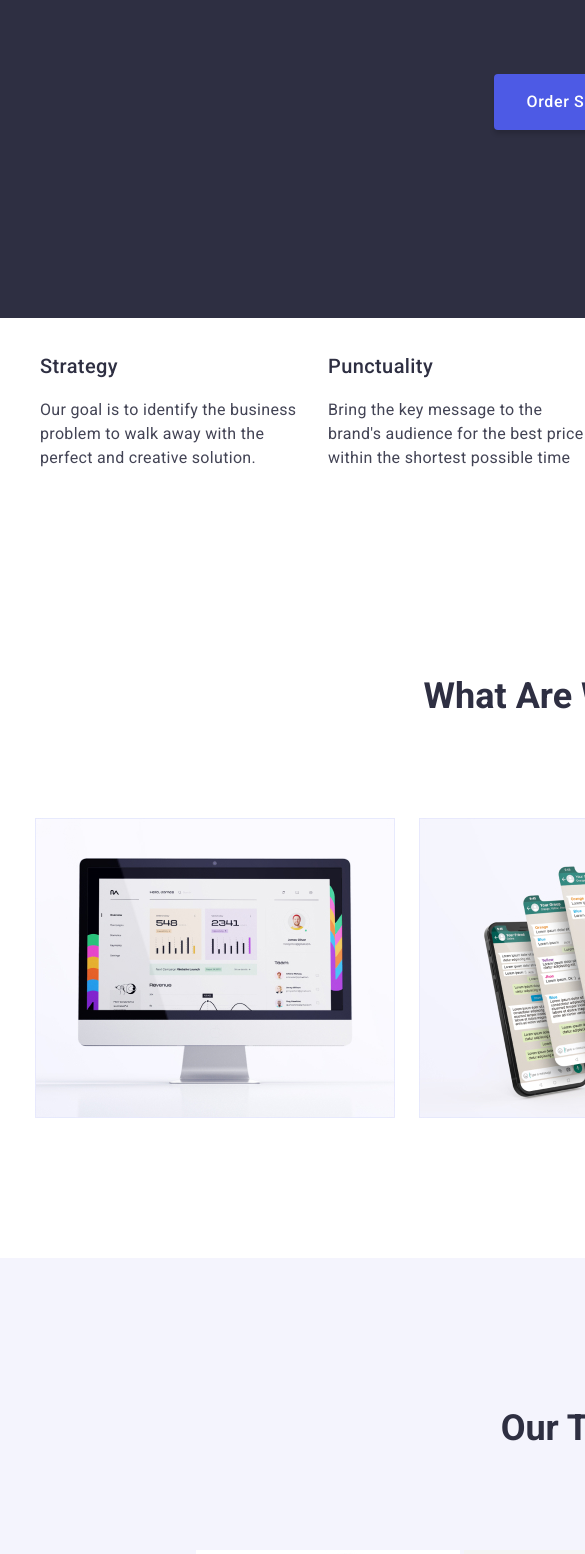
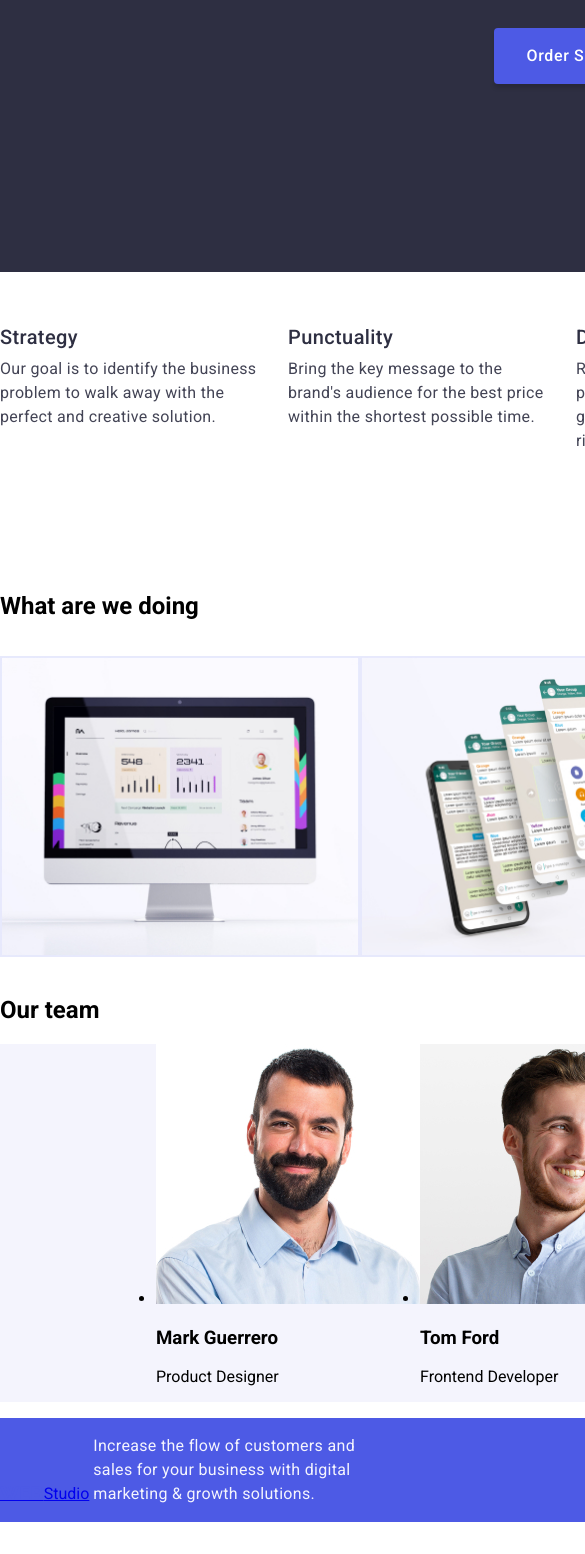
Before and after one commit to RamonSanGabriel/goit-markup-hw-03, a plain HTML site: page index.html in a window 390 px wide. Shown: the part 446-2000 px from the top of the page, 585 px wide, since content can reach past the window. After the commit the page ends 1968 px from the top, so only its background shows below. Drawn offline with Linux system fonts and the light colour scheme.

Commit message:
updated style and classnames

```diff
--- a/css/styles.css
+++ b/css/styles.css
@@ -1,15 +1,28 @@
-* {
-  font: inherit;
+*,
+*::before,
+*::after {
+  box-sizing: border-box;
 }
+:root {
+  --navyblue:#2E2F42;
+  --cloud:#F4F4FD;
+  --ocean:#404BBF;
+  --slate:#434455;
+  --iris:#4D5AE5;
+  --cornflower:#E7E9FC;
+}
+*
 body {
   font-family: "Roboto", sans-serif;
-  color: var(--navyblue,#2E2F42);
-  color: var(--cloud, #F4F4FD);
-  color: var(--ocean,#404BBF);
-  color: var(--slate, #434455);
-  min-width: 1158px;
-  max-width: 1140px;
+  width: 1158px;
+  /* max-width: 1140px; */
   /* min-width: fit-content; */
+}
+.navigation-section a:last-child,
+.address-section a:last-child,
+.feature li:last-child,
+.section2 img:last-child {
+  margin-right: 0;
 }
   /* Navigation container section  */
 .container {
@@ -19,8 +32,7 @@ body {
   flex-shrink: 0;
   text-decoration: none;
   width: 1158px;
-  padding: 24px 0;
-  border: 3px solid red;
+  /* padding: 24px 0; */
 }
 .navigation > a {
   color: var(--navyblue);
@@ -32,7 +44,6 @@ body {
   line-height: 1.313rem;
   letter-spacing: 0.54px;
   text-transform: uppercase;
-  border: 3px solid lightcoral;
 }
 /* .navigation-logo {
   display: inline-flex;
@@ -56,8 +67,9 @@ body {
   color: var(--navyblue,#2E2F42);
   padding: 0;
   margin-left: 76px;
-  /* margin-right: 332px; */
-  border: 3px solid lightseagreen;
+}
+.navigation-list {
+  margin-right: 40px;
 }
 .navigation-list a {
   text-decoration: none;
@@ -65,20 +77,14 @@ body {
   font-weight: 500;
   line-height: 1.5em;
   letter-spacing: 0.32px;
-  margin-right: 40px;
-  border: 3px solid lightskyblue;
 }
 .navigation-section a:hover {
   color: var(--ocean,#404BBF);
 }
-/* .navigation-menu {
-  border: 5px solid red;
-} */
 .address-section {
   display: inline-flex;
-  /* margin-left: auto; */
-  /* margin-right: 156px;
-  padding: 24px 10px; */
+  margin-left: auto;
+  padding: 24px 10px;
 }
 .address-section a {
   display: inline-flex;
@@ -93,45 +99,33 @@ body {
   color: var(--ocean, #404BBF);
 }
   /* Hero container section  */
-.hero-container {
-  /* display: flex; */
-  /* flex-direction: column; */
-  /* justify-content: center; */
-  /* align-items: center; */
+.hero-header {
+  background-color: var(--navyblue);
+  width: 100%;
+  background-size: 100%;
+  margin: 0;
+  justify-content: center;
   text-align: center;
-  width: 1158px;
-  /* height: 600px; */
-  /* flex-shrink: 0; */
-  /* margin: 0px 316px 0px; */
-  /* padding-right: 472px; */
-  /* padding: 120px 472px; */
-  /* padding-top: 188px; */
-  /* padding-bottom: 292px; */
-  background-color: var(--navyblue,#2E2F42);
-  /* border: 3px solid red; */
+  padding: 188px 316px;
+  /* border: 3px solid yellow; */
 }
-.hero-header {
+.hero-header h1 {
+  text-align: center;
   /* width: 496px; */
-  /* display: flex; */
   color: var(--white, #FFF);
   font-size: 56px;
   font-weight: 700;
   line-height: 3.75rem;
   letter-spacing: 1.12px;
-  margin: 0px 316px;
-  padding: 188px 0 48px;
   text-transform: capitalize;
-  /* border: 5px solid lightseagreen; */
+  /* padding: 188px 0 48px; */
+  flex-shrink: 0;
+  /* border: 3px solid lightpink; */
 }
-.hero-button-container {
-  /* border: 3px solid red; */
-  padding-top: 48px;
-  padding-bottom: 188px;
+.hero-header span {
+  text-transform: lowercase;
 }
 .hero-button  {
-  /* display: flex; */
-  /* width: 169px; */
-  /* height: 56px; */
   color: var(--white, #FFF);
   font-family: "Roboto", sans-serif;
   font-size: 16px;
@@ -140,56 +134,60 @@ body {
   line-height: 1.5rem;
   letter-spacing: 0.64px;
   border-radius: 4px;
-  background: var(--iris, #4D5AE5);
+  background-color: var(--iris);
   border-style: none;
   box-shadow: 0px 4px 4px 0px rgba(0, 0, 0, 0.15);
   cursor: pointer;
   padding: 16px 32px;
   align-items: flex-start;
-  gap: 10px;
-
 }
 .hero-button:hover {
-  background: var(--ocean, #404BBF);
+  background: var(--ocean);
 }
-.section1 h3 {
-  color: var(--navyblue,#2E2F42);
+.feature {
+  display: inline-flex;
+  list-style-type: none;
+  width: 1158px;
+  align-items: flex-start;
+  padding: 0px;
+  margin-top: 53px;
+  margin-bottom: 120px;
+  /* border: 3px solid blue; */
+}
+.feature li {
+  margin-right: 24px;
+  /* border: 3px solid lightcoral; */
+}
+.feature h3 {
+  color: var(--navyblue);
   font-size: 20px;
   font-weight: 500;
   line-height: 1.5rem;
   letter-spacing: 0.4px;
   width: 264px;
   text-align: left;
+  margin: 0;
 }
-.section1 {
-  display: flex;
-  flex-direction: row ;
-  justify-content: space-evenly;
-  /* background-color: lightcoral; */
-  column-gap: 24px;
-  list-style-type: none;
-}
-.section1 p {
+.feature p {
   color: var(--slate, #434455);
   line-height: 1.5;
   letter-spacing: 0.32px;
   width: 264px;
-  text-align: left;
+  margin: 8px 0px 0px;
 }
+.section2 {
+  display: inline-flex;
+  list-style: none;
+  margin-right: 24px;
+  padding: 0;
+  /* column-gap: 24px; */
+  /* padding-top: 72px; */
+  /* border: 3px solid purple; */
+}
+.section2 img {
+  /* height: 300px; */
+  border: 1px solid var(--cornflower);
 
-.section2-container {
-display: flex;
-justify-content: center;
-padding-left: 156px;
-padding-right: 156px;
-padding-bottom: 120px;
-}
-
-.section2 {
-  list-style: none;
-  display: flex;
-  column-gap: 24px;
-  padding-top: 72px;
 }
 .section2-header,
 .section3-header
@@ -199,18 +197,16 @@ padding-bottom: 120px;
   font-size: 36px;
   font-weight: 700;
   line-height: 2.5rem;
-  letter-spacing: 0.72;
+  letter-spacing: 0.72px;
+  margin: 0 0 72px 0;
   text-transform: capitalize;
-  padding-top: 120px;
 }
-
-.section3-container {
+.section3 {
   display: flex;
-  background: var(--cloud, #F4F4FD);
+  background: var(--cloud);
   padding-left: 156px;
   padding-right: 156px;
 }
-
 .section3-images {
   display: inline-flex;
   text-align: center;
@@ -220,16 +216,13 @@ padding-bottom: 120px;
   /* width: 264px;
   height: 260px; */
 }
-
 /* CSS for Portfolio */
 .filter-button {
   display: inline-flex;
   list-style-type: none;
   justify-content: center;
   width: 100%;
-
 }
-
 .filter-buttons {
   cursor: pointer;
   border-radius: 4px;
@@ -247,14 +240,12 @@ padding-bottom: 120px;
   line-height: 1.5rem;
   letter-spacing: 0.64;
 }
-
 .filter-buttons:hover {
   color: var(--white, #fff);
   border-radius: 4px;
   background: var(--ocean, #404BBF);
   box-shadow: 0px 2px 2px 0px rgba(0, 0, 0, 0.12), 0px 2px 1px 0px rgba(0, 0, 0, 0.08), 0px 3px 1px 0px rgba(0, 0, 0, 0.10);
 }
-
 .section1-portfolio h3,
 .section2-portfolio h3,
 .section3-portfolio h3 {
@@ -264,7 +255,6 @@ padding-bottom: 120px;
   line-height: 1.5rem;
   letter-spacing: 0.4px;
 }
-
 .section1-portfolio p,
 .section2-portfolio p,
 .section3-portfolio p {
@@ -272,15 +262,11 @@ padding-bottom: 120px;
   line-height: 1.5rem;
   letter-spacing: 0.32px;
 }
-
-.footer-container {
-  position: relative;
+.footer {
   background-color: var(--iris, #2E2F42);
   width: 100%;
-  height: 312px;
 }
-
-.footer-logo {
+/* .footer-logo {
   display: block;
   font-family: Raleway;
   font-size: 18px;
@@ -290,24 +276,21 @@ padding-bottom: 120px;
   text-transform: uppercase;
   text-decoration: none;
   padding-top: 101px;
-  }
-
+  } */
   .footer-logo-web {
     color: var(--iris, #4D5AE5);
     font-family: Raleway;
     font-size: 18px;
+    font-style: normal;
     font-weight: 800;
     line-height: 1.313em;
     letter-spacing: 0.54px;
     text-transform: uppercase;
-
   }
-
-  .footer-logo-studio {
+  /* .footer-logo-studio {
     color: var(--cloud, #F4F4FD);
-  }
-
-.footer-content {
+  } */
+.footer p {
   display: inline-block;
   color: var(--cloud, #F4F4FD);
   font-family: "Roboto", sans-serif;
--- a/index.html
+++ b/index.html
@@ -3,9 +3,9 @@
 <head>
   <meta charset="UTF-8">
   <meta name="viewport" content="width=device-width, initial-scale=1.0">
+  <link rel="stylesheet" href="modern-normalize.css">
+  <link rel="stylesheet" href="css/styles.css">
 
-  <link rel="stylesheet" href="css/styles.css">
-  <link rel="stylesheet" href="modern-normalize.css">
 
   <link rel="preconnect" href="https://fonts.googleapis.com">
   <link rel="preconnect" href="https://fonts.gstatic.com" crossorigin>
@@ -36,118 +36,86 @@
           </ul>
         </nav>
         <address class="address-section">
-          <a class="address-section-email" href="mailto:info@devstudio.com">info@devstudio.com</a>
-          <a class="address-section-telephone" href="tel:+110001111111">+11 (000) 111-11-11</a>
+          <a href="mailto:info@devstudio.com">info@devstudio.com</a>
+          <a href="tel:+110001111111">+11 (000) 111-11-11</a>
         </address>
       </div>
     </header>
     <main>
       <!-- Hero Section -->
-        <div class="hero-container">
-          <section>
-              <h1 class="hero-header">Effective solutions<span> for</span> your business</h1>
-            <div class="hero-button-container">
+          <section class="hero-header">
+              <h1>Effective solutions<span> for</span> your business</h1>
               <button class="hero-button" type="button">Order Service</button>
-            </div>
-
           </section>
-        </div>
       <!-- Section 1 -->
-      <div class="section1-container">
         <section>
           <h2 hidden>Feature</h2>
-            <ul class="section1">
+            <ul class="feature">
               <li>
                 <h3>Strategy</h3>
                 <p>Our goal is to identify the business problem to walk away with the perfect and creative solution.</p>
-
+              </li>
               <li>
                 <h3>Punctuality</h3>
-                  <p>Bring the key message to the brand's audience for the best price within the shortest possible time</p>
+                <p>Bring the key message to the brand's audience for the best price within the shortest possible time.</p>
               </li>
-
               <li>
                 <h3>Diligence</h3>
                 <p>Research and confirm brands that present the strongest digital growth opportunities and minimize risk.</p>
               </li>
-
               <li>
                 <h3>Technologies</h3>
-                  <p>Design practice focused on digital experiences. We bring forth a deep passion for problem-solvings</p>
-                </li>
+                <p>Design practice focused on digital experiences. We bring forth a deep passion for problem-solving.</p>
               </li>
             </ul>
       </section>
-      </div>
       <!-- Section 2 -->
-      <div class="section2-container">
         <section>
-          <div class="section2-header">
-            <h2>What are we doing</h2>
-          </div>
+            <h2 class="section">What are we doing</h2>
             <ul class="section2">
               <li>
-                <img src="images/section2-img1.jpg" alt="desktop" width="360" height="300">
+                <img src="images/section2-img1.jpg" alt="desktop" width="360">
               </li>
-
               <li>
-                <img src="images/section2-img2.jpg" alt="mobiles" width="360" height="300">
+                <img src="images/section2-img2.jpg" alt="mobiles" width="360">
               </li>
-
               <li>
-                <img src="images/section2-img3.jpg" alt="mobiles" width="360" height="300">
+                <img src="images/section2-img3.jpg" alt="mobiles" width="360">
               </li>
             </ul>
         </section>
-      </div>
       <!-- Section 3 -->
-      <div class="section3-container">
         <section>
-         <div class="section3-header">
-          <h2>Our team</h2>
-         </div>
+          <h2 class="section">Our team</h2>
               <ul class="section3">
-                <div class="section3-images">
                   <li>
                     <img src="images/section3-img1.jpg" alt="mobiles" width="264" height="260">
                       <h3>Mark Guerrero</h3>
                       <p>Product Designer</p>
                   </li>
-                </div>
-               <div class="section3-images">
                 <li>
                   <img src="images/section3-img2.jpg" alt="mobiles" width="264" height="260">
                   <h3>Tom Ford</h3>
                   <p>Frontend Developer</p>
                 </li>
-               </div>
-                <div class="section3-images">
                   <li>
                     <img src="images/section3-img3.jpg" alt="mobiles" width="264" height="260">
                     <h3>Camila Garcia</h3>
                     <p>Marketing</p>
                   </li>
-                </div>
-               <div class="section3-images">
+
                 <li>
                   <img src="images/section3-img4.jpg" alt="mobiles" width="264" height="260">
                   <h3>Daniel Wilson</h3>
                   <p>UI Designer</p>
                 </li>
-               </div>
+              </ul>
+        </section>
 
-              </ul>
-
-        </section>
-      </div>
     </main>
-    <footer>
-      <div class="footer-container">
-          <a class="footer-logo" href="http://127.0.0.1:5500/index.html" target="_blank" rel="=noopener noreferrer"><span class="footer-logo-web">Web</span><span class="footer-logo-studio">Studio</span></a>
-
-          <p class="footer-content">Increase the flow of customers and sales for your business with digital marketing & growth solutions.</p>
-
-      </div>
+      <footer class="footer">
+        <a href="./index.html"><span class="footer-logo-web">Web</span>Studio</a>
+         <p>Increase the flow of customers and sales for your business with digital marketing & growth solutions.</p>
      </footer>
 </body>
 </html>
```
Also changed, not shown: portfolio.html (+2 -2 lines). Lines whose indentation alone changed are shown as unchanged.
